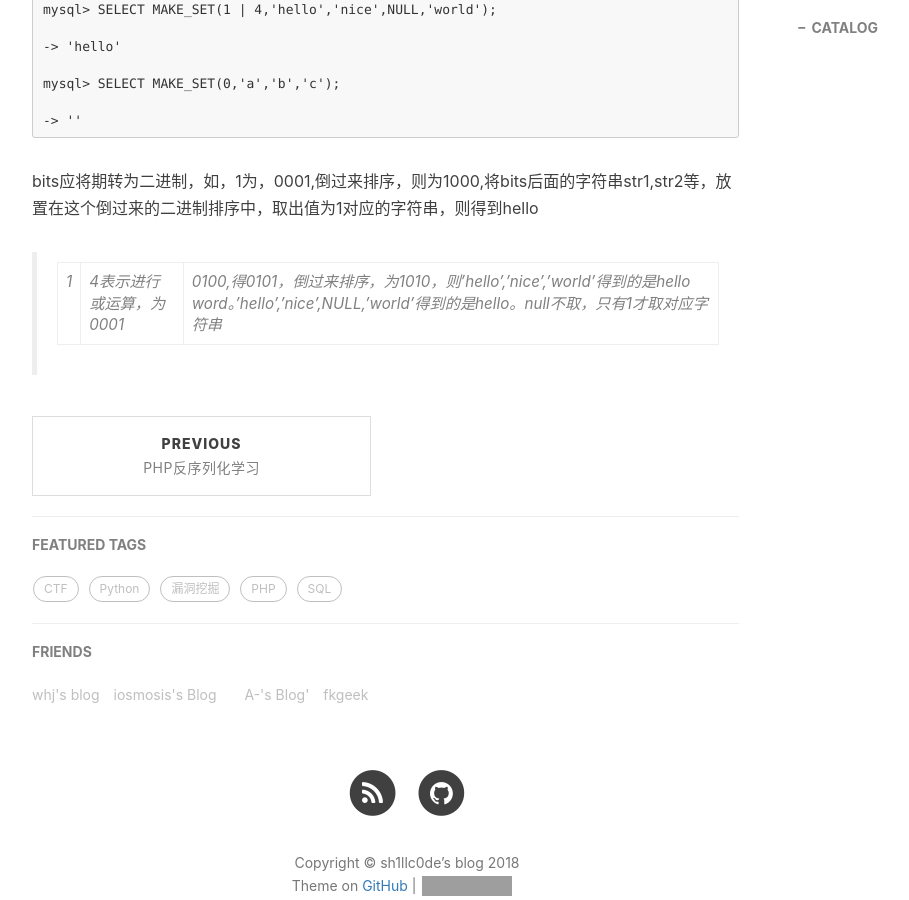
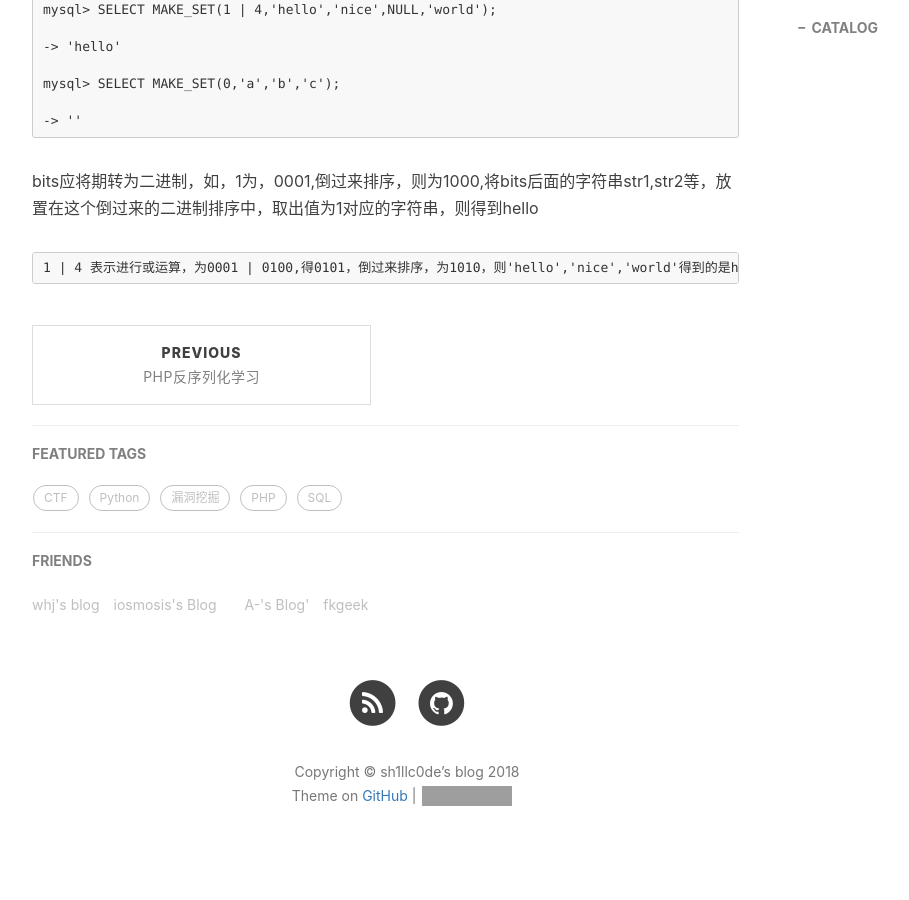
Before and after one commit to zxcvbnmagl/sh1llc0de.github.io, a Jekyll site: the page built from _posts/2018-9-2-make_set学习.md, in a window 1280 px wide and 900 px high, scrolled down 839 px. Shown: the whole window, without its empty margins (233-1142 px from the left). Built offline with Jekyll 4.4.1, drawn with Linux system fonts in a browser that asks for light colours; nearby versions of some CDN libraries; comment, search, counter and statistics services are not loaded; grey boxes are pictures that could not be loaded.

````diff
--- a/_posts/2018-9-2-make_set学习.md
+++ b/_posts/2018-9-2-make_set学习.md
@@ -32,4 +32,6 @@ mysql> SELECT MAKE_SET(0,'a','b','c');
 
 bits应将期转为二进制，如，1为，0001,倒过来排序，则为1000,将bits后面的字符串str1,str2等，放置在这个倒过来的二进制排序中，取出值为1对应的字符串，则得到hello
 
->1|4表示进行或运算，为0001 | 0100,得0101，倒过来排序，为1010，则'hello','nice','world'得到的是hello word。'hello','nice',NULL,'world'得到的是hello。null不取，只有1才取对应字符串
+```
+1 | 4 表示进行或运算，为0001 | 0100,得0101，倒过来排序，为1010，则'hello','nice','world'得到的是hello word。'hello','nice',NULL,'world'得到的是hello。null不取，只有1才取对应字符串
+```
````
